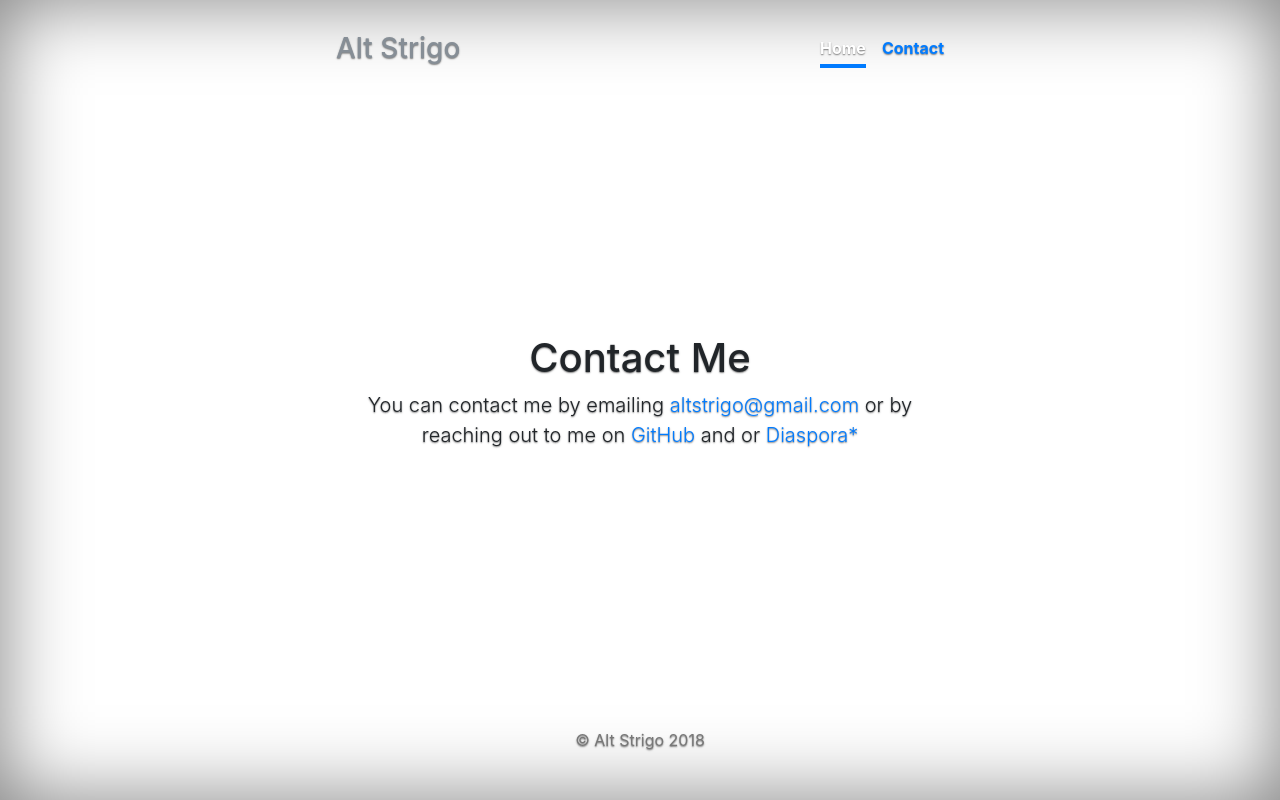
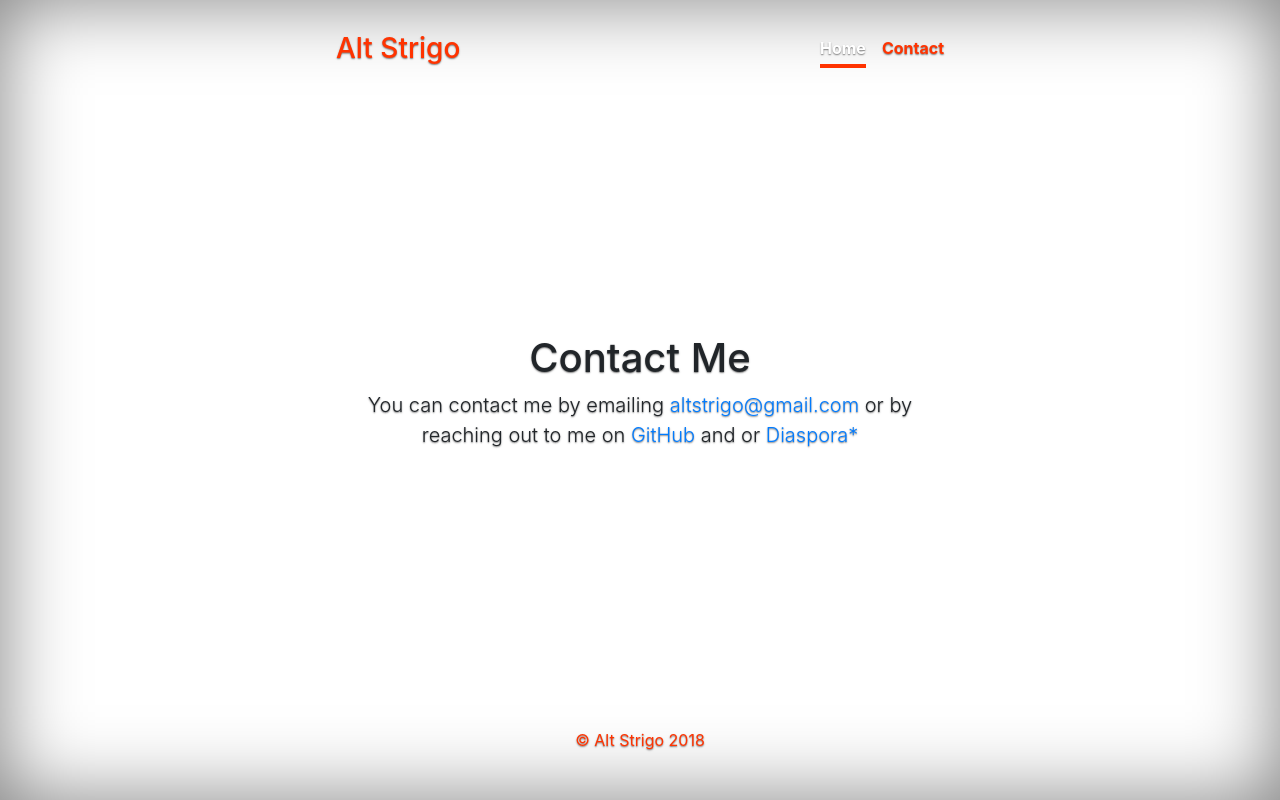
Before and after one commit to altstrigo/altstrigo.github.io, a plain HTML site: page contact.html in a window 1280 px wide. Drawn offline with nearby package versions, Linux system fonts and the light colour scheme.

Commit message:
Update cover.css

```diff
--- a/cover.css
+++ b/cover.css
@@ -66,13 +66,13 @@ body {
 
 .masthead-brand {
   margin-bottom: 0;
-  color: #868e96;
+  color: #ff3300;
 }
 
 .nav-masthead .nav-link {
   padding: .25rem 0;
   font-weight: 700;
-  color: rgba(0, 123, 255);
+  color: rgba(255, 51, 0);
   background-color: transparent;
   border-bottom: .25rem solid transparent;
 }
@@ -88,7 +88,7 @@ body {
 
 .nav-masthead .active {
   color: #fff;
-  border-bottom-color: rgba(0, 123, 255);
+  border-bottom-color: rgba(255, 51, 0);
 }
 
 @media (min-width: 48em) {
@@ -117,7 +117,7 @@ body {
  * Footer
  */
 .mastfoot {
-  color: rgba(119, 119, 119);
+  color: rgba(255, 51, 0);
 }
 
 
```
